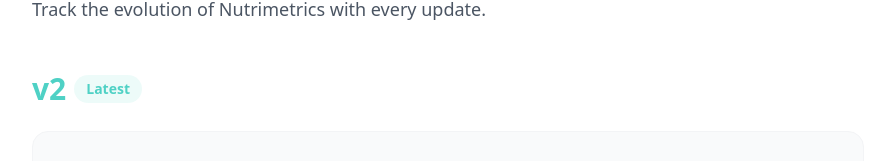
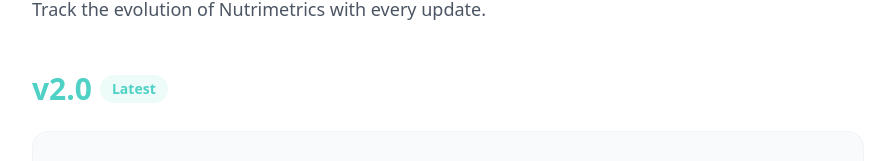
Before and after one commit to sara-caballero/nutrimetrics-landing-page, a React (Vite) app: page /changelog in a window 1280 px wide. Shown: the part 182-343 px from the top of the page, without its empty margins (192-1087 px from the left). Built offline with nearby package versions, Linux system fonts and the light colour scheme.

Commit message:
updated herosection

```diff
--- a/src/ChangelogPage.tsx
+++ b/src/ChangelogPage.tsx
@@ -24,7 +24,7 @@
     if (language === 'es') {
       return [
         {
-          version: 'v2',
+          version: 'v2.0',
           changes: [
             'Interfaz completamente rediseñada para una experiencia más limpia y coherente',
             'Inicio de sesión y registro con Google para un acceso más rápido y sencillo',
@@ -55,7 +55,7 @@
     } else if (language === 'fr') {
       return [
         {
-          version: 'v2',
+          version: 'v2.0',
           changes: [
             'Interface entièrement repensée pour une expérience plus claire et cohérente',
             'Connexion et inscription avec Google pour un accès plus rapide et simple',
@@ -87,7 +87,7 @@
       // English (default)
       return [
         {
-          version: 'v2',
+          version: 'v2.0',
           changes: [
             'Fully redesigned interface for a cleaner and more cohesive experience',
             'Sign in and sign up with Google for faster and easier access',
```
Also changed, not shown: 2 other files (tests, documents, lock files or other folders).
